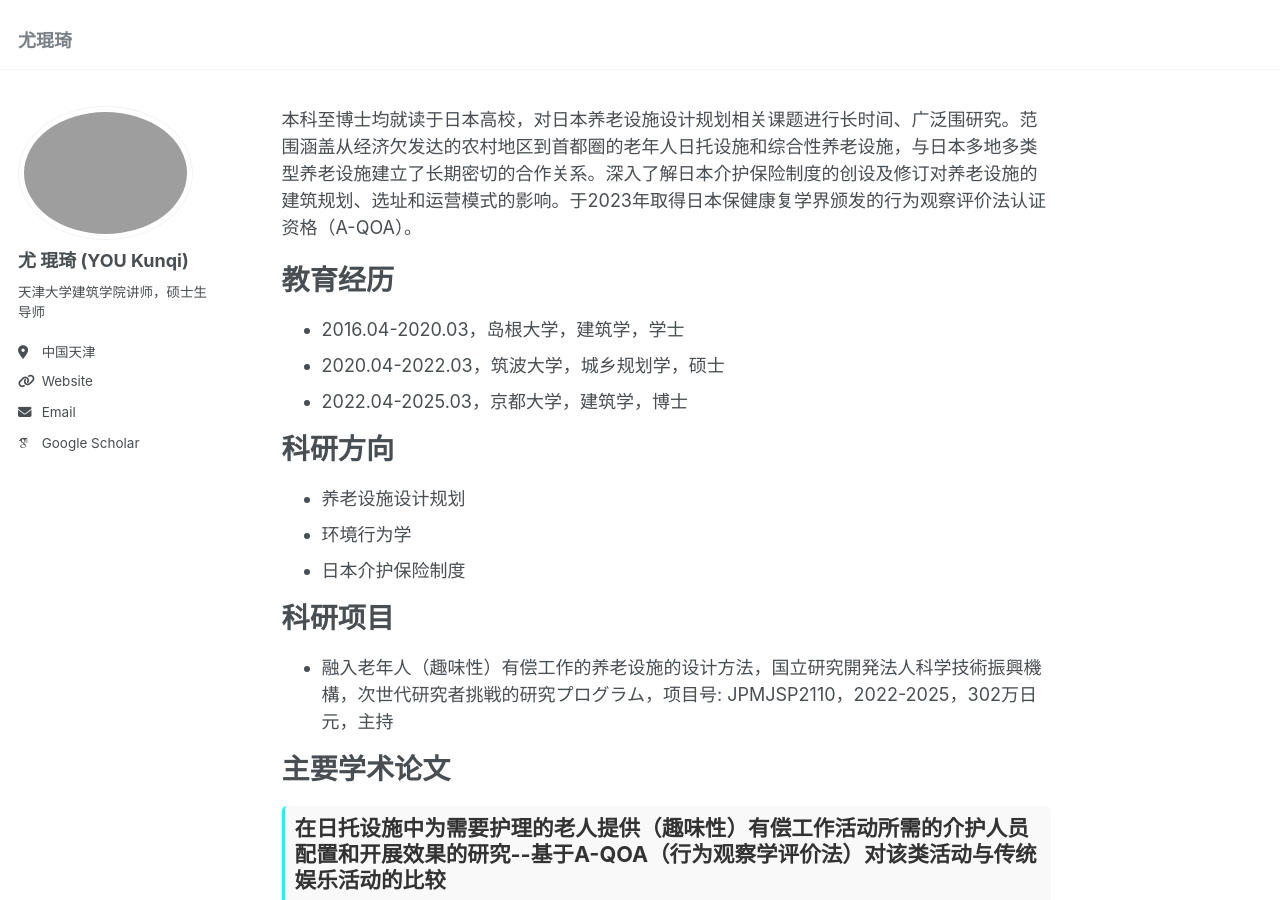
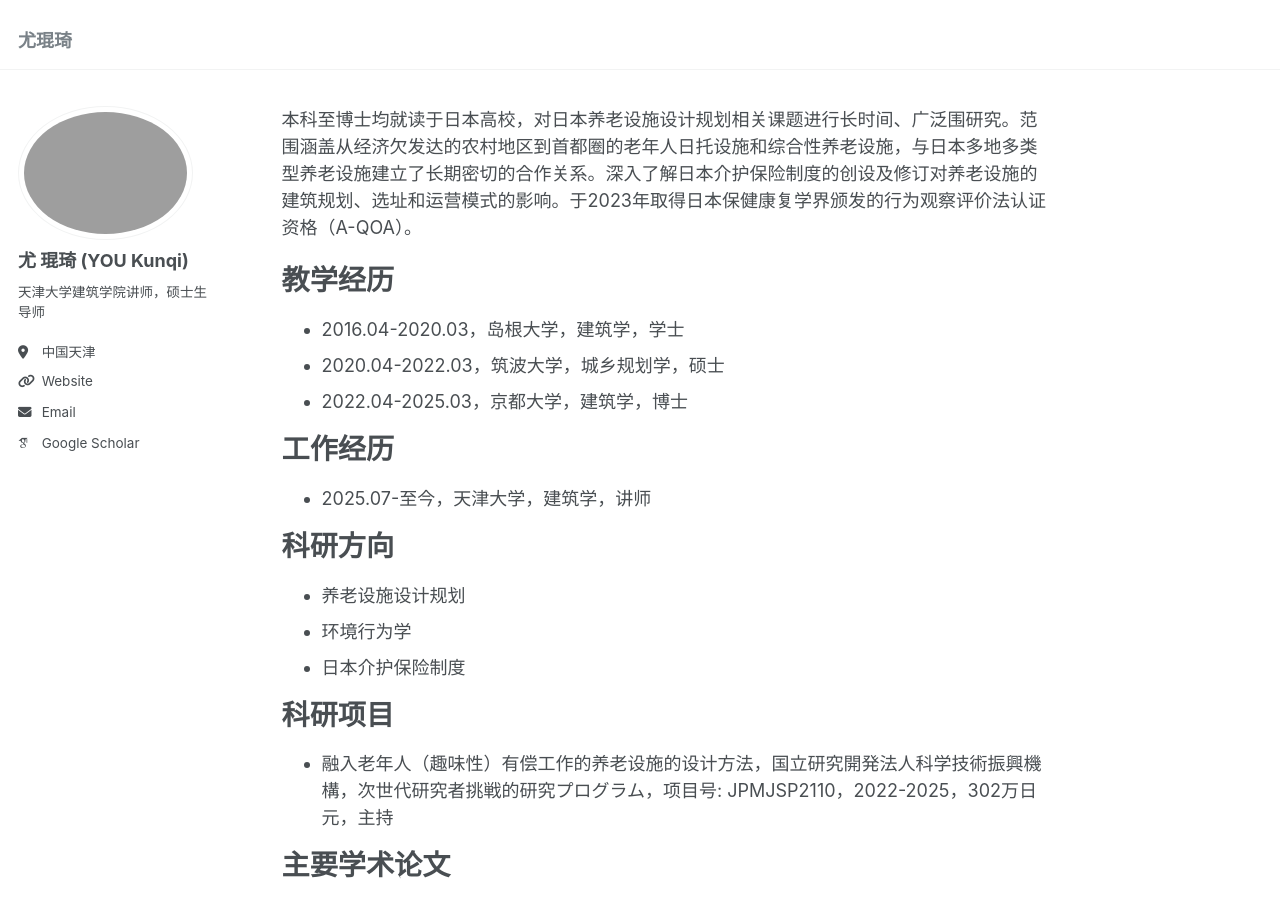
Before and after one commit to youkunqi/youkunqi.github.io, a Jekyll site: the page built from _pages/about.md, in a window 1280 px wide and 900 px high. Built offline with Jekyll 4.4.1, drawn with Linux system fonts in a browser that asks for light colours; some web fonts are replaced; comment, search, counter and statistics services are not loaded.

Commit message:
Update about.md

```diff
--- a/_pages/about.md
+++ b/_pages/about.md
@@ -11,11 +11,17 @@ redirect_from:
 
 
 
-教育经历
+教学经历
 ======
 - 2016.04-2020.03，岛根大学，建筑学，学士
 - 2020.04-2022.03，筑波大学，城乡规划学，硕士
 - 2022.04-2025.03，京都大学，建筑学，博士
+
+
+
+工作经历
+======
+- 2025.07-至今，天津大学，建筑学，讲师
 
 
 
```
